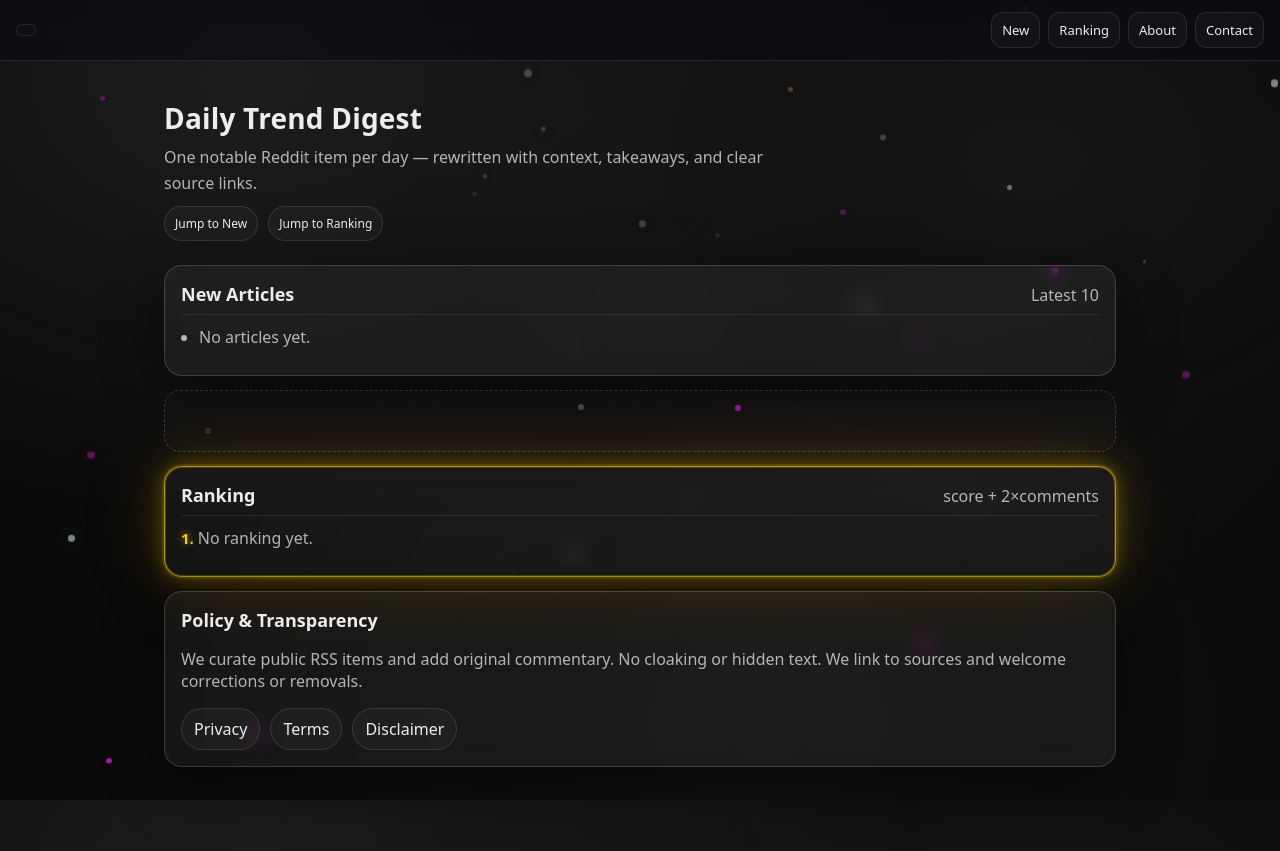
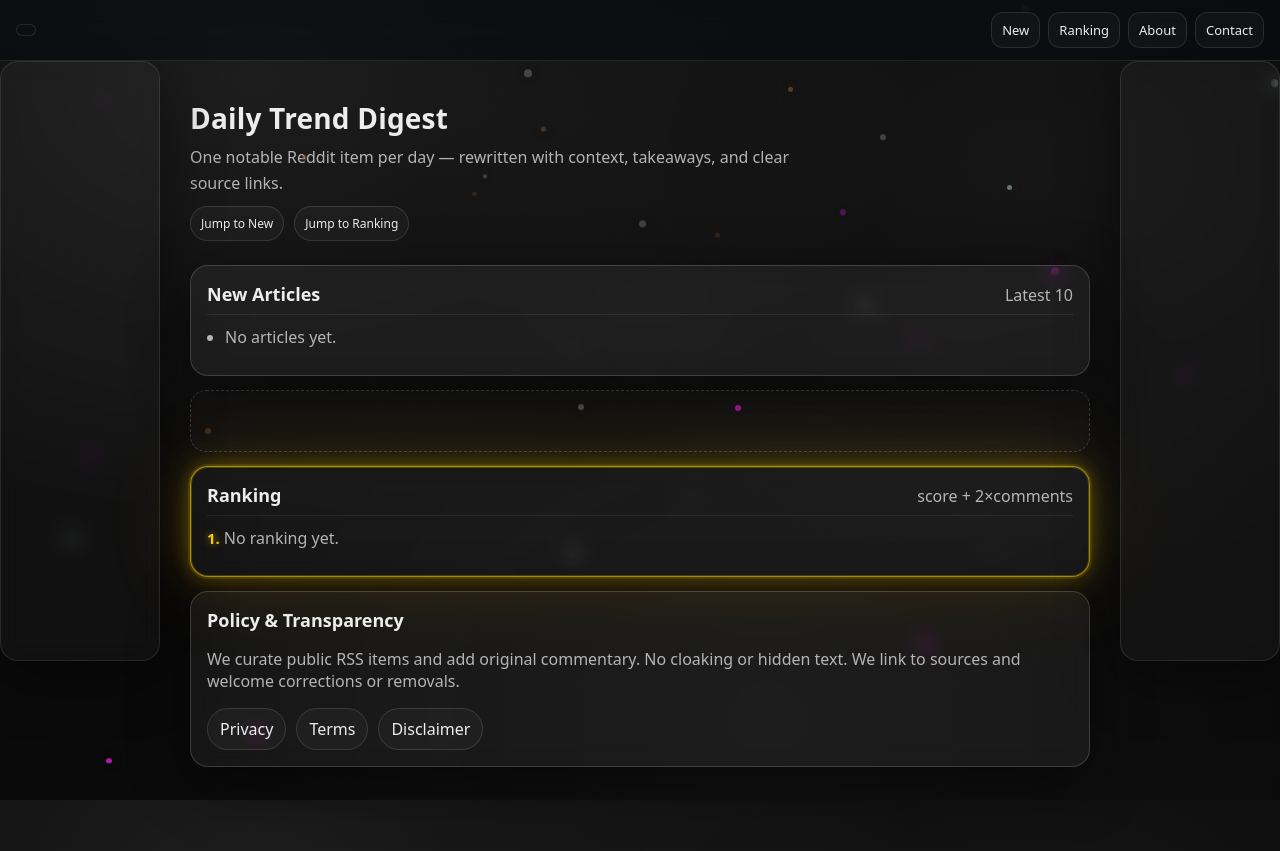
Before and after one commit to Mikann20041029/Nompower, a Python web app: template nompower_pipeline/templates/index.html in a window 1280 px wide. Run offline with Jinja, Linux system fonts and the light colour scheme; the template is opened without the code that fills it, so the values that code supplies are empty.

Commit message:
Update style.css

```diff
--- a/nompower_pipeline/static/style.css
+++ b/nompower_pipeline/static/style.css
@@ -100,6 +100,51 @@ body{
 .btn:hover{border-color: rgba(255,255,255,.22)}
 
 .wrap{max-width: 980px; margin: 0 auto; padding: 20px 14px 70px}
+/* --- Side rails layout (desktop/tablet only) --- */
+.page-grid{
+  display:block;
+}
+
+/* default: rails OFF (mobile) */
+.ad-rail{ display:none; }
+
+/* iPad landscape / small desktop */
+@media (min-width: 1024px){
+  .page-grid{
+    display:grid;
+    grid-template-columns: 160px 1fr 160px;
+    gap: 16px;
+    align-items:start;
+  }
+  .page-main{ min-width: 0; }
+  .ad-rail{ display:block; }
+  .ad-rail-inner{
+    position: sticky;
+    top: 84px;            /* topbarの高さに合わせる */
+    min-height: 600px;    /* レールの存在感だけ確保 */
+  }
+}
+
+/* larger desktop: make rails bigger */
+@media (min-width: 1360px){
+  .page-grid{
+    grid-template-columns: 300px 1fr 300px; /* 300pxレール */
+    gap: 18px;
+  }
+  .ad-rail-inner{ min-height: 600px; }
+}
+
+/* rail look (subtle, not louder than content) */
+.ad-rail-inner{
+  border-radius: 18px;
+  border: 1px solid rgba(255,255,255,.10);
+  background: rgba(255,255,255,.03);
+  -webkit-backdrop-filter: blur(10px) saturate(120%);
+  backdrop-filter: blur(10px) saturate(120%);
+  box-shadow: var(--shadow);
+  padding: 10px;
+  overflow:hidden;
+}
 
 .hero{
   padding: 18px 0 10px;
```
